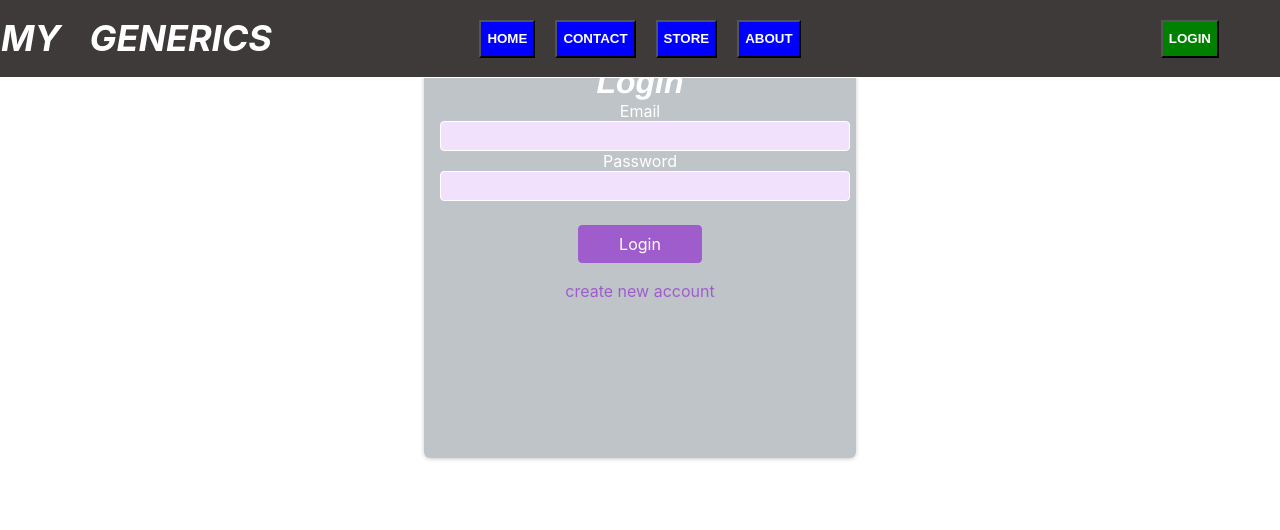
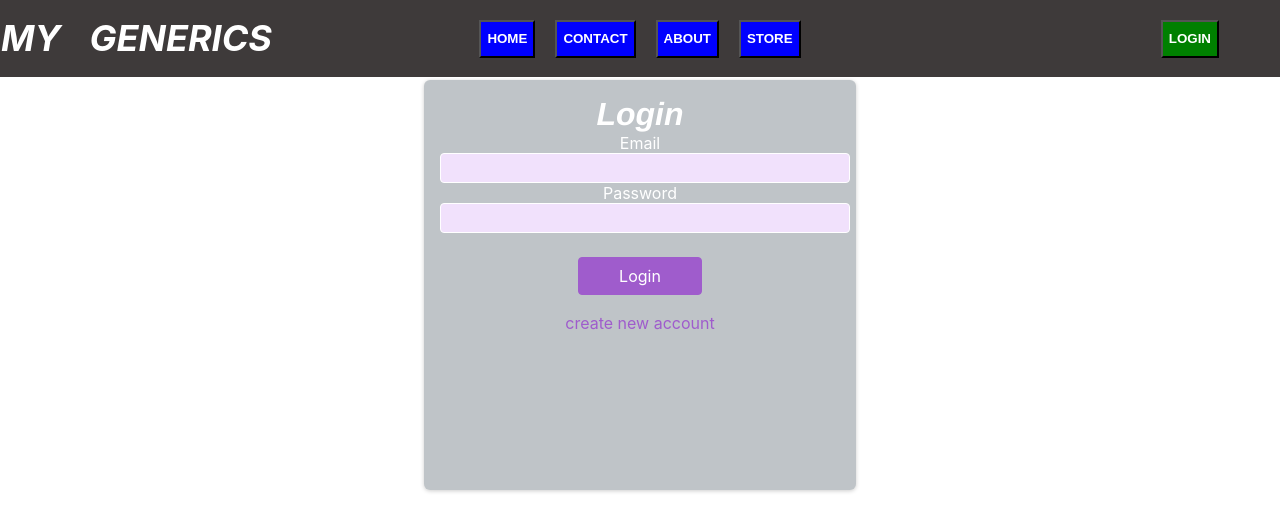
Before and after one commit to ARUNMALEWADI/E-Commerce-App, a React (Create React App) app: page /Login in a window 1280 px wide. Shown: the top 530 px of the page. Built offline with nearby package versions, Linux system fonts and the light colour scheme.

Commit message:
updated some styling

```diff
--- a/src/components/Authentication/Login.module.css
+++ b/src/components/Authentication/Login.module.css
@@ -1,5 +1,5 @@
 .login{
-    margin: 3rem auto;
+    margin: 5rem auto ;
     width: 95%;
     max-width: 25rem;
     height: 10cm;
--- a/src/components/Header/Header.js
+++ b/src/components/Header/Header.js
@@ -18,10 +18,8 @@ const Header = () => {
       <h1 className={classes.h}>MY GENERICS</h1>
 <Link to="/Home" > <button className={classes.buton}>HOME</button>  </Link>
 <Link to="/ContactUs" >   <button  className={classes.buton}>CONTACT</button></Link>
+<Link to="/AboutUs" >  <button className={classes.buton}>ABOUT</button> </Link>
  <Link to="/products" >  <button className={classes.buton}>STORE</button> </Link>
-
-    <Link to="/AboutUs" >  <button className={classes.buton}>ABOUT</button> </Link>
-
 
       <Link to="/Login" ><button className={classes.login}>LOGIN</button></Link>
       {authctx.token && <CartButton></CartButton>}
```
